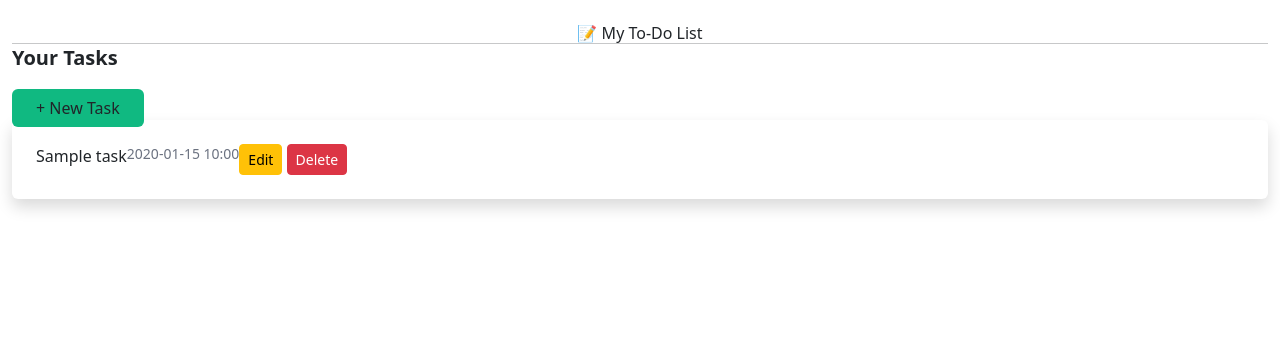
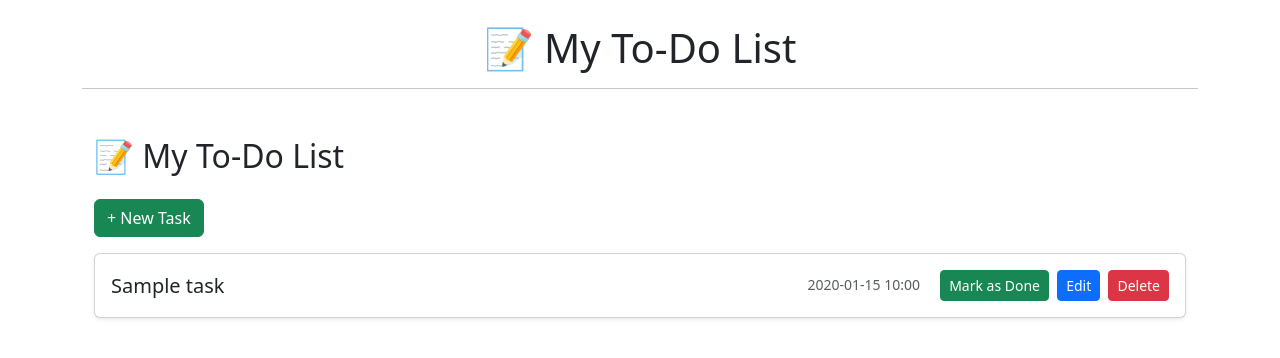
Before and after one commit to Hesam-Norouzi/django_todo_app, a Django app: template tasks/templates/tasks/task_list.html in a window 1280 px wide. Shown: the top 358 px of the page. Run offline with Django 5.2, Linux system fonts and the light colour scheme; the template is opened without the code that fills it: most values are stand-ins (such as "Sample title", 1, 10 or a date in 2020).

Commit message:
implement task completion toggle

```diff
--- a/tasks/templates/tasks/base.html
+++ b/tasks/templates/tasks/base.html
@@ -3,9 +3,7 @@
 <head>
     <meta charset="UTF-8">
     <title>{% block title %}To-Do List{% endblock %}</title>
-    <link rel="stylesheet" href="https://cdn.jsdelivr.net/npm/bootstrap@5.3.3/dist/css/bootstrap.min.css">
-    <link href="https://cdn.jsdelivr.net/npm/tailwindcss@2.2.19/dist/tailwind.min.css" rel="stylesheet">
-
+    <link href="https://cdn.jsdelivr.net/npm/bootstrap@5.3.3/dist/css/bootstrap.min.css" rel="stylesheet">
 </head>
 <body>
     <div class="container mt-4">
--- a/tasks/templates/tasks/task_list.html
+++ b/tasks/templates/tasks/task_list.html
@@ -1,23 +1,33 @@
-{% extends "tasks/base.html" %}
+{% extends 'tasks/base.html' %}
+
 {% block content %}
-  <h2 class="text-xl font-bold mb-4">Your Tasks</h2>
-  <a href="{% url 'add_task' %}" class="bg-green-500 text-green px-4 py-2 rounded hover:bg-green-600">+ New Task</a>
+<div class="container mt-5">
+    <h2 class="mb-4">📝 My To-Do List</h2>
+
+    <div class="mb-3">
+        <a href="{% url 'add_task' %}" class="btn btn-success">+ New Task</a>
+    </div>
+
     {% if tasks %}
-    <ul class="space-y-2">
         {% for task in tasks %}
-        <li class="bg-white p-4 rounded shadow flex justify-between items-center">
-          <div class="d-flex justify-content-between">
-            <span>{{ task.title }}</span>
-            <span class="text-sm text-gray-500">{{ task.created|date:"Y-m-d H:i" }}</span>
+            <div class="card mb-3 shadow-sm">
+              <div class="card-body d-flex justify-content-between align-items-center {% if task.completed %}bg-light{% endif %}" style="{% if task.completed %}opacity: 0.6;{% endif %}">
                     <div>
-              <a href="{% url 'edit_task' task.id %}" class="btn btn-sm btn-warning">Edit</a>
-              <a href="{% url 'delete_task' task.id %}" class="btn btn-sm btn-danger">Delete</a>
+                        <h5 class="card-title mb-0">{{ task.title }}</h5>
+                    </div>
+                    <div>
+                        <small class="text-muted me-3">{{ task.created|date:"Y-m-d H:i" }}</small>
+                        <a href="{% url 'toggle_complete' task.id %}" class="btn btn-sm {% if task.complete %}btn-warning{% else %}btn-success{% endif %}">
+                            {% if task.complete %}Mark as Incomplete{% else %}Mark as Done{% endif %}
+                        </a>
+                        <a href="{% url 'edit_task' task.id %}" class="btn btn-sm btn-primary ms-1">Edit</a>
+                        <a href="{% url 'delete_task' task.id %}" class="btn btn-sm btn-danger ms-1">Delete</a>
                     </div>
                 </div>
-        </li>
+            </div>
         {% endfor %}
-    </ul>
     {% else %}
-    <p>No tasks yet.</p>
+        <p>No tasks yet. <a href="{% url 'add_task' %}">Create one</a>!</p>
     {% endif %}
+</div>
 {% endblock %}
--- a/tasks/urls.py
+++ b/tasks/urls.py
@@ -6,5 +6,6 @@ urlpatterns = [
     path('add/', views.add_task, name='add_task'),
     path('edit/<int:task_id>/', views.edit_task, name='edit_task'),
     path('delete/<int:task_id>/', views.delete_task, name='delete_task'),
+    path('toggle/<int:task_id>/', views.toggle_complete, name='toggle_complete'),
 
 ]
```
Also changed, not shown: development_log.md (+8 -0 lines), tasks/views.py (+7 -0 lines). Lines whose indentation alone changed are shown as unchanged.
